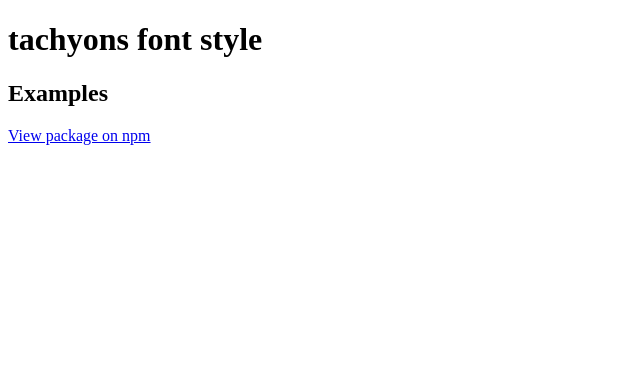
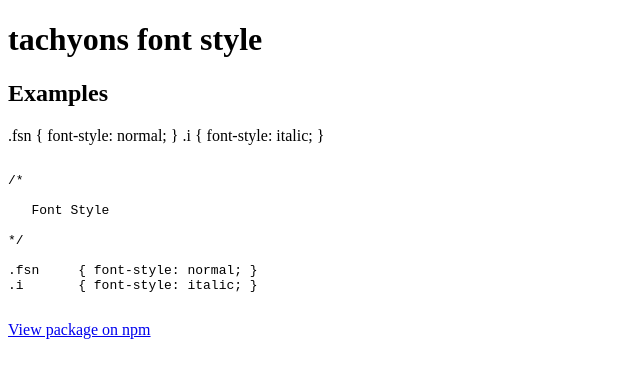
Before and after one commit to npmcdn-to-unpkg-bot/tachyons-font-style, a website: page index.html in a window 1280 px wide. Shown: the whole page, without its empty margins (0-640 px from the left). Drawn offline with Linux system fonts and the light colour scheme.

Commit message:
Automatically adds code example and base for visual docs

```diff
--- a/index.html
+++ b/index.html
@@ -13,6 +13,21 @@
   <body>
     <h1>tachyons font style</h1>
     <h2>Examples</h2>
+
+.fsn     { font-style: normal; }
+.i       { font-style: italic; }
+    <pre>
+<code>
+/*
+
+   Font Style
+
+*/
+
+.fsn     { font-style: normal; }
+.i       { font-style: italic; }
+</code>
+</pre>
     <a href="http://npmjs.org/package/tachyons-font-style" title="tachyons-font-style">View package on npm</a>
   </body>
 </html>
```
